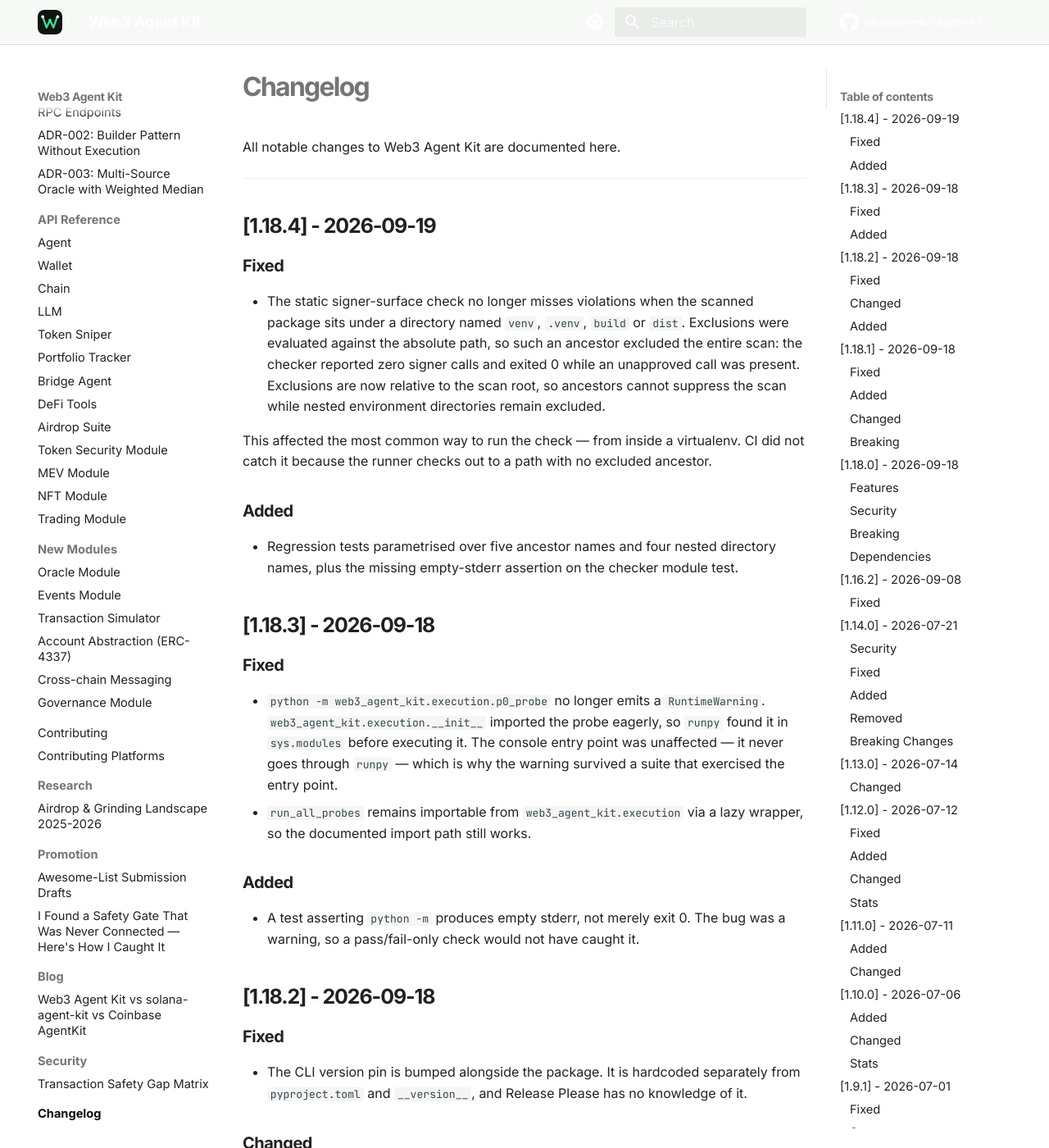
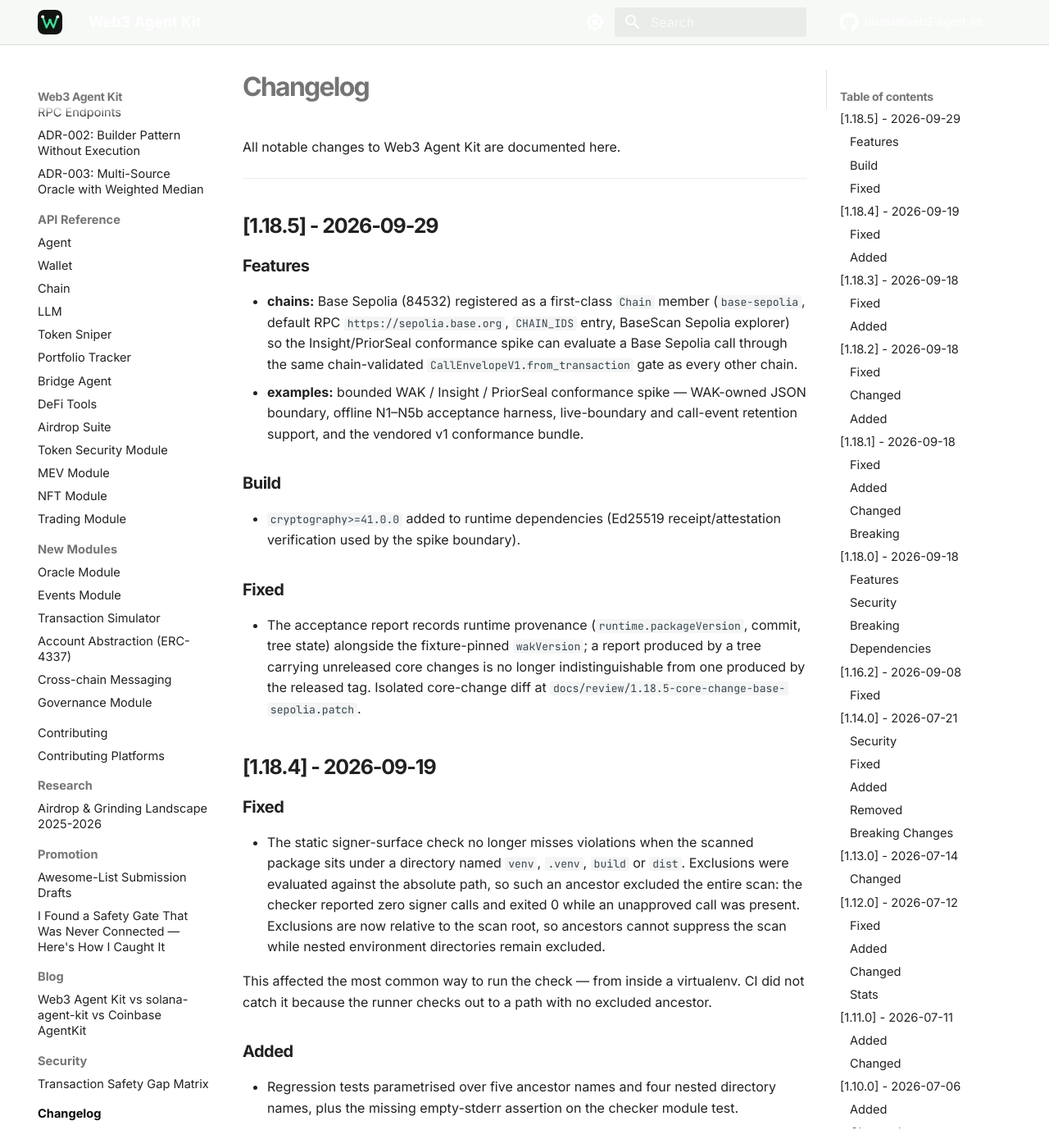
Before and after one commit to ulsreall/web3-agent-kit, an MkDocs documentation site: the page built from docs/changelog.md, in a window 1280 px wide and 1400 px high. Shown: the whole window at 82% size. Built offline with MkDocs 1.6.1 and Material for MkDocs 9.7.7, drawn with Linux system fonts in a browser that asks for light colours; comment, search, counter and statistics services are not loaded.

Commit message:
chore: sync 1.18.5 version pins, docs, banner metrics, and requirements
- cli/main.py click version_option 1.18.4 -> 1.18.5 (Release Please left it behind)
- README banner + assets/readme-banner.svg: v1.18.5, 9 chains, 37 API routes,
  75% coverage, 1,971 tests passing (12 skipped) — recomputed from a full suite run
  with dev+solana+api extras (1971 passed / 12 skipped / 74.96% coverage)
- docs: index.md, cli.md, versioning-policy.md, security-model.md, docs/changelog.md
  synced to 1.18.5 (changelog mirror now carries the 1.18.5 entry)
- CHANGELOG.md: [Unreleased] entry for the v1.1 re-pin + live runner + rehearsal work
- requirements.txt: add cryptography>=41.0.0 (pyproject already declares it; the
  pip-compile input and lock file drifted)
- examples/insight_priorseal_swap.py: default fixture wakVersion fallback 1.18.4 -> 1.18.5

````diff
--- a/docs/changelog.md
+++ b/docs/changelog.md
@@ -3,6 +3,28 @@
 All notable changes to Web3 Agent Kit are documented here.
 
 ---
+
+## [1.18.5] - 2026-09-29
+
+### Features
+- **chains:** Base Sepolia (84532) registered as a first-class `Chain` member
+  (`base-sepolia`, default RPC `https://sepolia.base.org`, `CHAIN_IDS` entry, BaseScan
+  Sepolia explorer) so the Insight/PriorSeal conformance spike can evaluate a Base Sepolia
+  call through the same chain-validated `CallEnvelopeV1.from_transaction` gate as every
+  other chain.
+- **examples:** bounded WAK / Insight / PriorSeal conformance spike — WAK-owned JSON
+  boundary, offline N1–N5b acceptance harness, live-boundary and call-event retention
+  support, and the vendored v1 conformance bundle.
+
+### Build
+- `cryptography>=41.0.0` added to runtime dependencies (Ed25519 receipt/attestation
+  verification used by the spike boundary).
+
+### Fixed
+- The acceptance report records runtime provenance (`runtime.packageVersion`, commit,
+  tree state) alongside the fixture-pinned `wakVersion`; a report produced by a tree
+  carrying unreleased core changes is no longer indistinguishable from one produced by the
+  released tag. Isolated core-change diff at `docs/review/1.18.5-core-change-base-sepolia.patch`.
 
 ## [1.18.4] - 2026-09-19
 
--- a/docs/cli.md
+++ b/docs/cli.md
@@ -23,11 +23,11 @@
 ```bash
 $ wak info
 ╔══════════════════════════════════════════════╗
-║         🤖 Web3 Agent Kit v1.18.4             ║
+║         🤖 Web3 Agent Kit v1.18.5             ║
 ║    Open-source AI agent framework for Web3   ║
 ╚══════════════════════════════════════════════╝
 
-📦 Version: 1.18.4
+📦 Version: 1.18.5
 🔗 GitHub: https://github.com/ulsreall/web3-agent-kit
 📦 PyPI: https://pypi.org/project/web3-agent-kit/
 ```
--- a/docs/security-model.md
+++ b/docs/security-model.md
@@ -1,6 +1,6 @@
 # Security Model
 
-> **Last updated:** v1.18.4 (2026-09-19)
+> **Last updated:** v1.18.5 (2026-09-30)
 > **Scope:** Wallet safety, transaction governance, API security, and known limitations.
 
 ---
--- a/docs/versioning-policy.md
+++ b/docs/versioning-policy.md
@@ -1,6 +1,6 @@
 # Versioning Policy
 
-> **Current version:** v1.18.4
+> **Current version:** v1.18.5
 
 ## SemVer Commitment
 
--- a/requirements.txt
+++ b/requirements.txt
@@ -1,5 +1,6 @@
 web3>=6.0.0
 eth-account>=0.10.0
+cryptography>=41.0.0
 python-dotenv>=1.0.0
 requests>=2.31.0
 fastapi>=0.140.7
````
Also changed, not shown: CHANGELOG.md (+38 -0 lines), README.md (+1 -1 lines), docs/index.md (+1 -1 lines), assets/readme-banner.svg, 2 other files.
